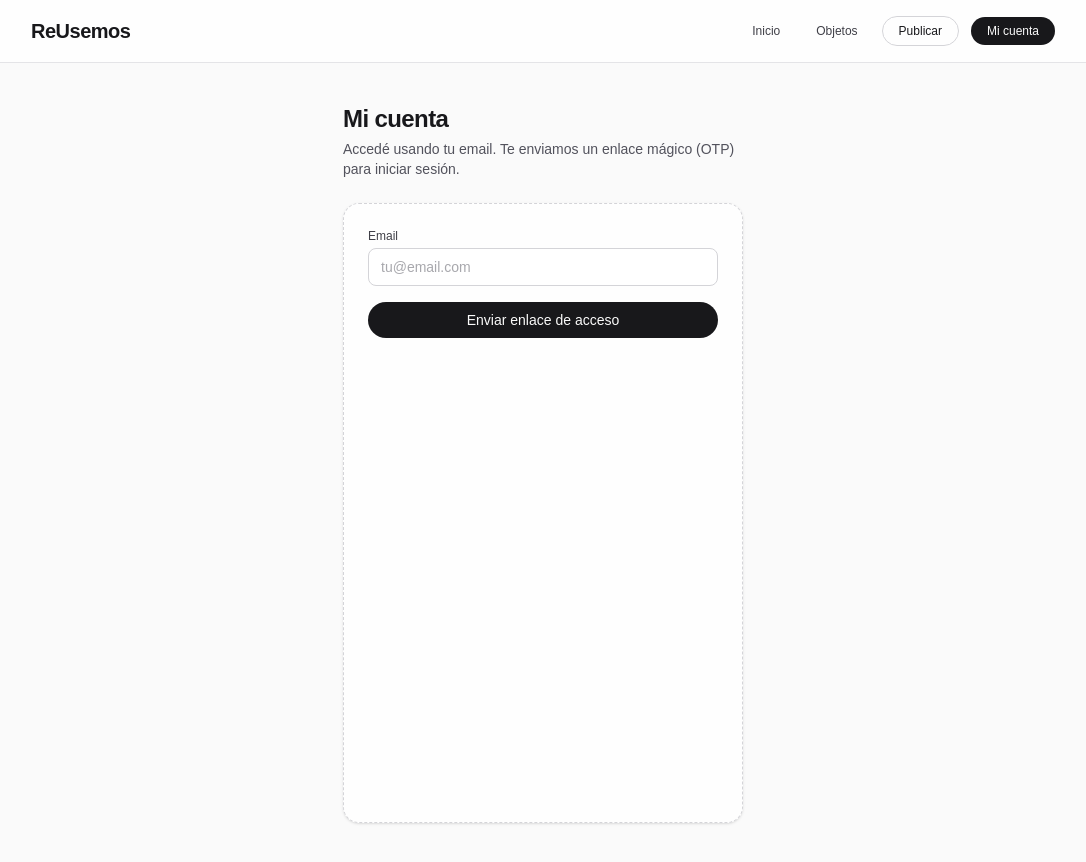
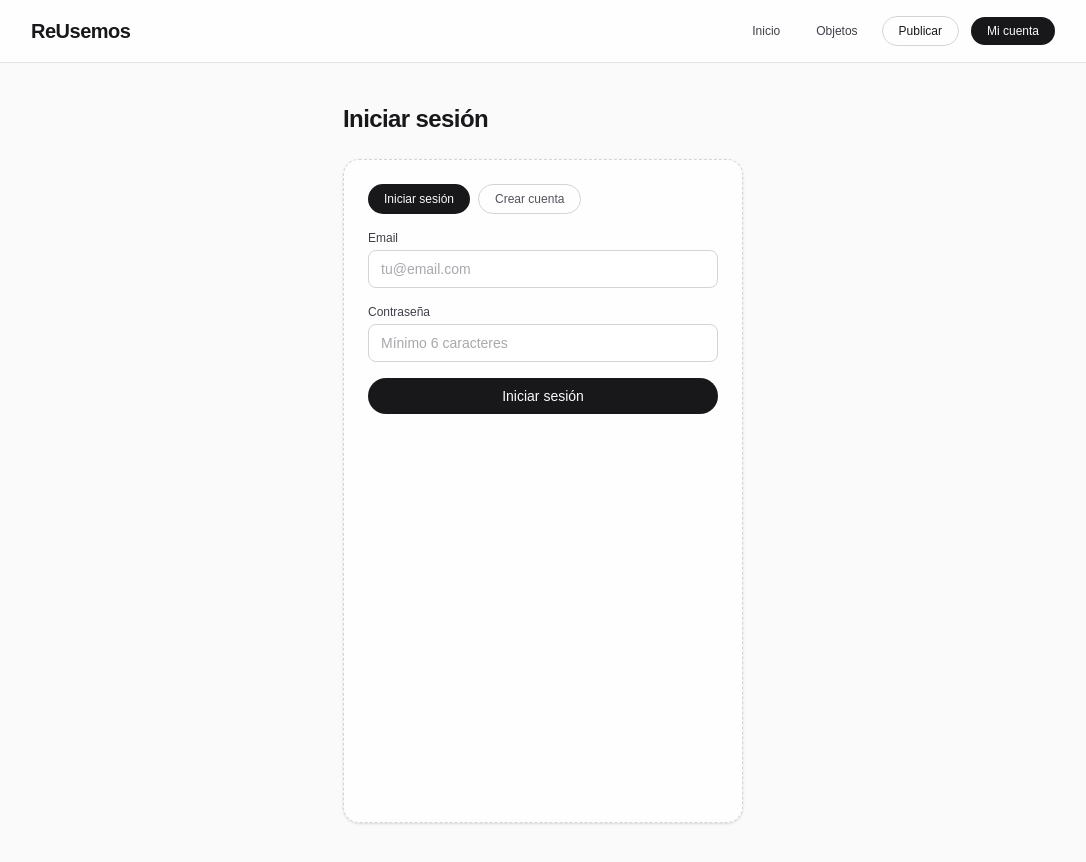
Before and after one commit to emanuelmatozzo-ux/reusemos, a Next.js app: page /mi-cuenta in a window 1280 px wide. Shown: the whole page, without its empty margins (97-1183 px from the left). Built offline with nearby package versions, Linux system fonts and the light colour scheme; no server answers.

Commit message:
login con email y contraseña

```diff
--- a/src/app/mi-cuenta/page.tsx
+++ b/src/app/mi-cuenta/page.tsx
@@ -1,47 +1,55 @@
 "use client";
-
 import { useEffect, useState } from "react";
 import { supabase } from "@/lib/supabaseClient";
 
+type Modo = "login" | "registro";
+
 export default function MiCuentaPage() {
+  const [modo, setModo] = useState<Modo>("login");
   const [email, setEmail] = useState("");
-  const [sending, setSending] = useState(false);
+  const [password, setPassword] = useState("");
+  const [nombre, setNombre] = useState("");
+  const [loading, setLoading] = useState(false);
   const [message, setMessage] = useState<string | null>(null);
   const [error, setError] = useState<string | null>(null);
   const [userEmail, setUserEmail] = useState<string | null>(null);
 
   useEffect(() => {
     supabase.auth.getUser().then(({ data }) => {
-      if (data.user) {
-        setUserEmail(data.user.email ?? null);
-      }
+      if (data.user) setUserEmail(data.user.email ?? null);
     });
   }, []);
 
-  const handleSendOtp = async (e: React.FormEvent) => {
+  const handleLogin = async (e: React.FormEvent) => {
     e.preventDefault();
-    setSending(true);
+    setLoading(true);
+    setError(null);
     setMessage(null);
+    const { error } = await supabase.auth.signInWithPassword({ email, password });
+    setLoading(false);
+    if (error) {
+      setError("Email o contraseña incorrectos.");
+    } else {
+      window.location.href = "/inicio";
+    }
+  };
+
+  const handleRegistro = async (e: React.FormEvent) => {
+    e.preventDefault();
+    setLoading(true);
     setError(null);
-
-    const { error } = await supabase.auth.signInWithOtp({
+    setMessage(null);
+    const { error } = await supabase.auth.signUp({
       email,
-      options: {
-        emailRedirectTo:
-          typeof window !== "undefined"
-            ? `${window.location.origin}/auth/callback`
-            : undefined,
-      },
+      password,
+      options: { data: { nombre } },
     });
-
-    setSending(false);
-
+    setLoading(false);
     if (error) {
       setError(error.message);
     } else {
-      setMessage(
-        "Te enviamos un enlace de acceso a tu email. Revisá tu casilla y seguí las instrucciones."
-      );
+      setMessage("Cuenta creada. Revisá tu email para confirmar y después iniciá sesión.");
+      setModo("login");
     }
   };
 
@@ -50,64 +58,97 @@ export default function MiCuentaPage() {
     setUserEmail(null);
   };
 
+  if (userEmail) {
     return (
       <div className="mx-auto flex min-h-screen w-full max-w-md flex-col gap-6 px-6 py-10">
         <header>
           <h1 className="text-2xl font-semibold tracking-tight">Mi cuenta</h1>
-        <p className="mt-1 text-sm text-zinc-600 dark:text-zinc-400">
-          Accedé usando tu email. Te enviamos un enlace mágico (OTP) para
-          iniciar sesión.
-        </p>
         </header>
         <main className="flex-1 rounded-2xl border border-dashed border-zinc-300 bg-white/70 p-6 text-sm text-zinc-600 shadow-sm dark:border-zinc-800 dark:bg-zinc-950/70 dark:text-zinc-400">
-        {userEmail ? (
           <div className="space-y-4">
             <p className="text-sm">
               Sesión iniciada como{" "}
-              <span className="font-medium text-zinc-800 dark:text-zinc-100">
-                {userEmail}
-              </span>
-              .
+              <span className="font-medium text-zinc-800 dark:text-zinc-100">{userEmail}</span>.
             </p>
-            <button
-              onClick={handleLogout}
-              className="rounded-full bg-zinc-900 px-4 py-2 text-sm font-medium text-zinc-50 hover:bg-zinc-800 dark:bg-zinc-100 dark:text-zinc-900 dark:hover:bg-zinc-200"
-            >
+            <button onClick={handleLogout} className="rounded-full bg-zinc-900 px-4 py-2 text-sm font-medium text-zinc-50 hover:bg-zinc-800 dark:bg-zinc-100 dark:text-zinc-900">
               Cerrar sesión
             </button>
           </div>
-        ) : (
-          <form onSubmit={handleSendOtp} className="space-y-4">
+        </main>
+      </div>
+    );
+  }
+
+  return (
+    <div className="mx-auto flex min-h-screen w-full max-w-md flex-col gap-6 px-6 py-10">
+      <header>
+        <h1 className="text-2xl font-semibold tracking-tight">
+          {modo === "login" ? "Iniciar sesión" : "Crear cuenta"}
+        </h1>
+      </header>
+      <main className="flex-1 rounded-2xl border border-dashed border-zinc-300 bg-white/70 p-6 text-sm text-zinc-600 shadow-sm dark:border-zinc-800 dark:bg-zinc-950/70 dark:text-zinc-400">
+        <div className="mb-4 flex gap-2">
+          <button
+            onClick={() => setModo("login")}
+            className={`rounded-full px-4 py-1.5 text-xs font-medium ${modo === "login" ? "bg-zinc-900 text-zinc-50 dark:bg-zinc-100 dark:text-zinc-900" : "border border-zinc-300 text-zinc-600 dark:border-zinc-700 dark:text-zinc-300"}`}
+          >
+            Iniciar sesión
+          </button>
+          <button
+            onClick={() => setModo("registro")}
+            className={`rounded-full px-4 py-1.5 text-xs font-medium ${modo === "registro" ? "bg-zinc-900 text-zinc-50 dark:bg-zinc-100 dark:text-zinc-900" : "border border-zinc-300 text-zinc-600 dark:border-zinc-700 dark:text-zinc-300"}`}
+          >
+            Crear cuenta
+          </button>
+        </div>
+
+        <form onSubmit={modo === "login" ? handleLogin : handleRegistro} className="space-y-4">
+          {modo === "registro" && (
             <div>
-              <label className="block text-xs font-medium text-zinc-700 dark:text-zinc-300">
-                Email
-              </label>
+              <label className="block text-xs font-medium text-zinc-700 dark:text-zinc-300">Nombre</label>
+              <input
+                type="text"
+                required
+                value={nombre}
+                onChange={(e) => setNombre(e.target.value)}
+                className="mt-1 w-full rounded-lg border border-zinc-300 bg-white px-3 py-2 text-sm outline-none focus:border-zinc-500 dark:border-zinc-700 dark:bg-zinc-900"
+                placeholder="Tu nombre"
+              />
+            </div>
+          )}
+          <div>
+            <label className="block text-xs font-medium text-zinc-700 dark:text-zinc-300">Email</label>
             <input
               type="email"
               required
               value={email}
               onChange={(e) => setEmail(e.target.value)}
-                className="mt-1 w-full rounded-lg border border-zinc-300 bg-white px-3 py-2 text-sm outline-none ring-0 focus:border-zinc-500 dark:border-zinc-700 dark:bg-zinc-900"
+              className="mt-1 w-full rounded-lg border border-zinc-300 bg-white px-3 py-2 text-sm outline-none focus:border-zinc-500 dark:border-zinc-700 dark:bg-zinc-900"
               placeholder="tu@email.com"
             />
           </div>
+          <div>
+            <label className="block text-xs font-medium text-zinc-700 dark:text-zinc-300">Contraseña</label>
+            <input
+              type="password"
+              required
+              minLength={6}
+              value={password}
+              onChange={(e) => setPassword(e.target.value)}
+              className="mt-1 w-full rounded-lg border border-zinc-300 bg-white px-3 py-2 text-sm outline-none focus:border-zinc-500 dark:border-zinc-700 dark:bg-zinc-900"
+              placeholder="Mínimo 6 caracteres"
+            />
+          </div>
+          {error && <p className="text-xs text-red-600 dark:text-red-400">{error}</p>}
+          {message && <p className="text-xs text-emerald-600 dark:text-emerald-400">{message}</p>}
           <button
             type="submit"
-              disabled={sending}
-              className="w-full rounded-full bg-zinc-900 px-4 py-2 text-sm font-medium text-zinc-50 hover:bg-zinc-800 disabled:cursor-not-allowed disabled:opacity-60 dark:bg-zinc-100 dark:text-zinc-900 dark:hover:bg-zinc-200"
+            disabled={loading}
+            className="w-full rounded-full bg-zinc-900 px-4 py-2 text-sm font-medium text-zinc-50 hover:bg-zinc-800 disabled:opacity-60 dark:bg-zinc-100 dark:text-zinc-900"
           >
-              {sending ? "Enviando enlace..." : "Enviar enlace de acceso"}
+            {loading ? "Cargando..." : modo === "login" ? "Iniciar sesión" : "Crear cuenta"}
           </button>
-            {message && (
-              <p className="text-xs text-emerald-600 dark:text-emerald-400">
-                {message}
-              </p>
-            )}
-            {error && (
-              <p className="text-xs text-red-600 dark:text-red-400">{error}</p>
-            )}
         </form>
-        )}
       </main>
     </div>
   );
```
Lines whose indentation alone changed are shown as unchanged.
